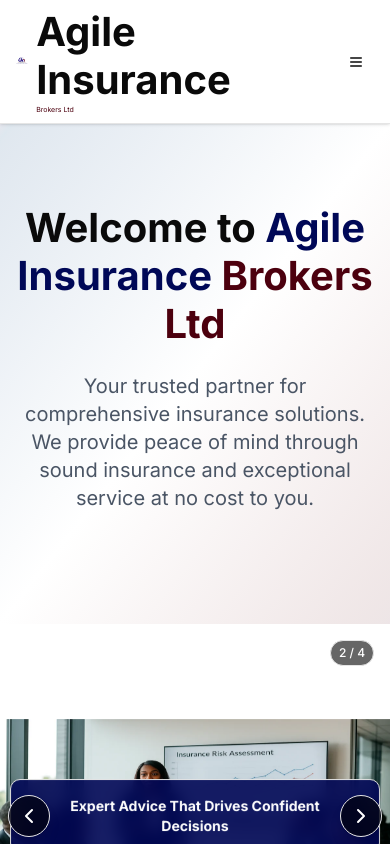
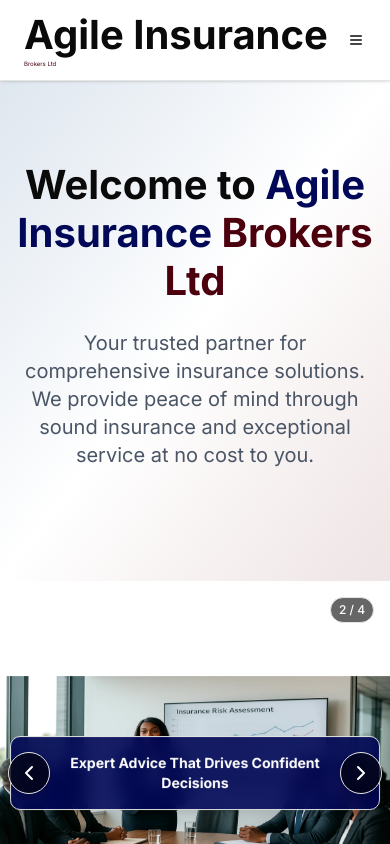
Before and after one commit to KakraGeek/agile_insurance_brokers, a Next.js app: page / in a window 390 px wide. Shown: the top 844 px of the page. Built offline with nearby package versions, Linux system fonts and the light colour scheme.

Commit message:
Fix mobile navbar: larger logo and single-line text with whitespace-nowrap

```diff
--- a/src/components/Navigation.tsx
+++ b/src/components/Navigation.tsx
@@ -31,19 +31,19 @@ export default function Navigation() {
           {/* Logo */}
           <div className="flex-shrink-0 max-w-[60%] md:max-w-none">
             <Link href="/" className="flex items-center">
-              <div className="w-12 h-12 md:w-16 md:h-16 lg:w-20 lg:h-20 flex items-center justify-center relative">
+              <div className="w-16 h-16 md:w-16 md:h-16 lg:w-20 lg:h-20 flex items-center justify-center relative">
                 <Image
                   src="/Images/optimized/Logos/Agile_Logo-removebg-preview.webp"
                   alt="Agile Insurance Logo"
                   fill
-                  sizes="(max-width: 768px) 48px, (max-width: 1024px) 64px, 80px"
+                  sizes="(max-width: 768px) 64px, (max-width: 1024px) 64px, 80px"
                   className="object-contain"
                   priority
                 />
               </div>
               <div className="ml-2 md:ml-3">
-                <h1 className="text-[9px] md:text-base lg:text-lg font-bold text-primary">Agile Insurance</h1>
-                <p className="text-[7px] md:text-xs text-secondary">Brokers Ltd</p>
+                <h1 className="text-[8px] md:text-base lg:text-lg font-bold text-primary whitespace-nowrap">Agile Insurance</h1>
+                <p className="text-[6px] md:text-xs text-secondary">Brokers Ltd</p>
               </div>
             </Link>
           </div>
```
